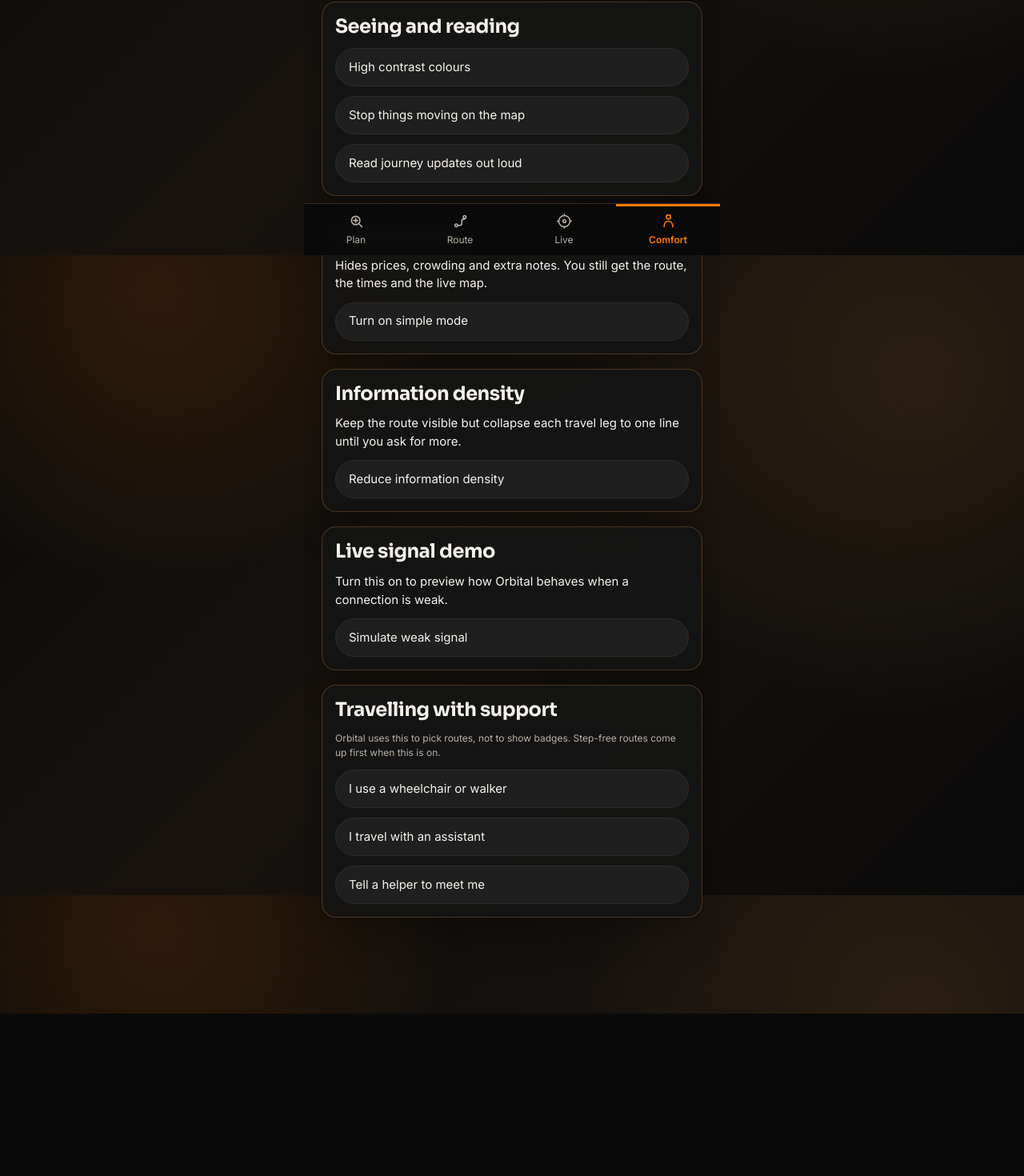
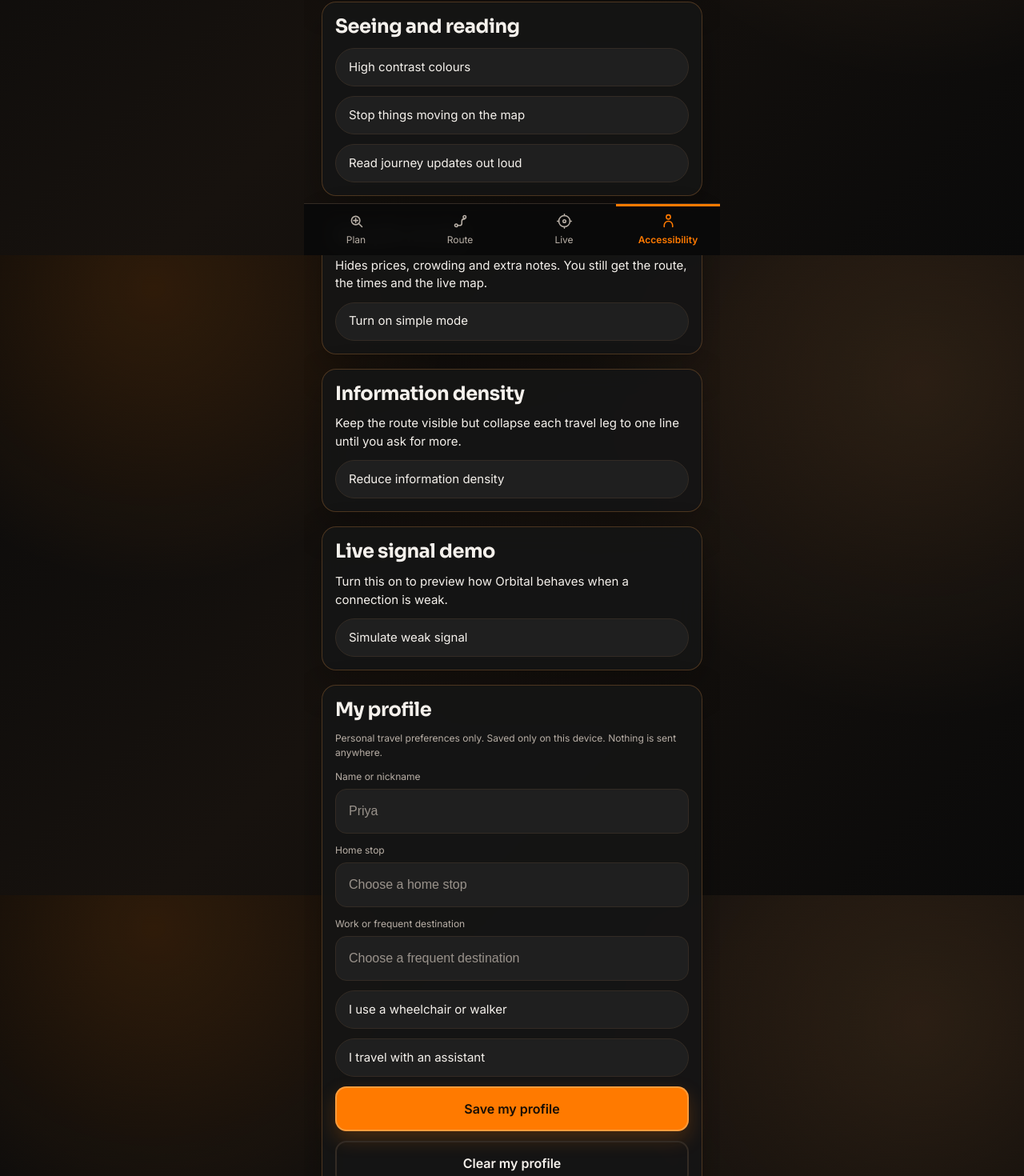
Before and after one commit to gayangidevindi/-Cre8x-3.0, a Next.js app: page /settings in a window 1280 px wide. Shown: the part 481-1951 px from the top of the page at 80% size. Before the commit the page ends 1748 px from the top, so only its background shows below. Built offline with nearby package versions, Linux system fonts and the light colour scheme.

Commit message:
change the ui and other enhancements

```diff
--- a/app/globals.css
+++ b/app/globals.css
@@ -54,6 +54,7 @@ a{color:inherit;text-decoration:none}
 .field input,.field select{min-height:var(--tap);border-radius:14px;border:1px solid var(--line);
   background:var(--surface-2);color:var(--ink);padding:0 16px;font-size:var(--fs-3);width:100%}
 input::placeholder{color:var(--ink-dim);opacity:.8}
+.suggestions{display:grid;gap:5px;margin-top:-5px;padding:6px;border:1px solid var(--line);border-radius:14px;background:var(--surface-2);box-shadow:var(--shadow)}.suggestion{display:flex;align-items:center;justify-content:space-between;min-height:44px;padding:0 12px;border-radius:10px;text-align:left}.suggestion:hover,.suggestion:focus-visible{background:rgba(255,122,0,.14)}.suggestion:active{transform:scale(.98)}.suggestion span{color:var(--gold)}.route-preview{display:flex;align-items:center;gap:7px;color:var(--teal);font-size:var(--fs-label);font-weight:600}.mode-count{margin-top:-4px}.swap-active{animation:swap-pulse .36s ease}.saved-trip{opacity:0;transform:translateY(10px)}.saved-trip.is-mounted{animation:home-card-in .42s both;animation-delay:var(--stagger)}
 .copilot-note{display:flex;align-items:flex-start;gap:8px;color:var(--cyan);font-size:var(--fs-1)}
 .rebook-status{display:grid;gap:8px;color:var(--gold);font-weight:700}.progress,.confidence-bar{height:8px;border-radius:99px;background:rgba(245,241,236,.12);overflow:hidden}.progress i,.confidence-bar i{display:block;height:100%;width:72%;background:var(--gold);border-radius:inherit;animation:loading 1.5s ease-in-out}.confidence-bar i{background:var(--teal);animation:none;transition:width .4s ease}.forecast{display:grid;gap:6px;padding-top:8px;border-top:1px solid rgba(255,162,77,.2)}
 .completion{margin-top:12vh;text-align:center;align-items:center}.completion-mark{width:76px;height:76px;display:grid;place-items:center;border-radius:24px;background:rgba(255,162,77,.16);color:var(--teal);box-shadow:0 0 34px rgba(255,162,77,.18)}.eyebrow{font-size:var(--fs-label);letter-spacing:.12em;text-transform:uppercase;color:var(--teal);font-weight:700}.stat-grid{display:grid;grid-template-columns:repeat(3,1fr);gap:8px;width:100%;margin:10px 0}.stat-grid div{padding:12px 6px;background:var(--surface-2);border-radius:12px}.stat-grid strong,.stat-grid span{display:block}.stat-grid strong{font-family:Sora;font-size:var(--fs-3)}.stat-grid span{font-size:var(--fs-label);color:var(--ink-dim)}
@@ -92,8 +93,10 @@ input::placeholder{color:var(--ink-dim);opacity:.8}
 @keyframes reveal{from{opacity:0;transform:translateY(12px)}to{opacity:1;transform:none}}
 @keyframes routeSwitch{from{opacity:0;transform:translateX(10px)}to{opacity:1;transform:none}}
 @keyframes route-option-in{from{opacity:0;transform:translateY(8px)}to{opacity:1;transform:none}}
+@keyframes home-card-in{from{opacity:0;transform:translateY(10px)}to{opacity:1;transform:none}}@keyframes swap-pulse{50%{transform:scale(.98);opacity:.55}}
 @keyframes loading{from{transform:translateX(-100%)}to{transform:translateX(140%)}}
 @keyframes ticker-scroll{from{transform:translateX(0)}to{transform:translateX(-50%)}}@keyframes shimmer{to{background-position:-200% 0}}
 [data-motion="off"] .ticker{height:auto;min-height:58px;padding:7px 0 44px}.ticker:hover .ticker-track,.ticker:focus-within .ticker-track{animation-play-state:paused}[data-motion="off"] .ticker-track{animation:none;width:100%;min-width:0;display:flex;flex-wrap:wrap;white-space:normal;gap:7px;padding:0 10px}[data-motion="off"] .ticker-set{display:contents}[data-motion="off"] .ticker-set:nth-child(2){display:none}[data-motion="off"] .ticker-item{flex:0 1 auto;min-width:0;min-height:36px;padding:0 10px}[data-motion="off"] .ticker-meta{top:auto;right:0;height:38px;background:var(--night);padding:0 12px}
 [data-motion="off"] .skeleton-bar{animation:none;background:var(--surface-2)}
+[data-motion="off"] .saved-trip{opacity:1;transform:none;animation:none}.suggestion{transition:background .1s ease,transform .1s ease}
 @media (min-width:560px){.main{padding:16px 22px 120px}}
--- a/app/settings/page.js
+++ b/app/settings/page.js
@@ -1,11 +1,29 @@
 'use client';
-import { useState } from 'react';
+import { useEffect, useState } from 'react';
 import { useApp } from '../../components/Providers';
+import { PLACES } from '../../lib/data';
 
 export default function Settings() {
   const app = useApp();
   const pct = Math.round(app.scale * 100);
-  const [support, setSupport] = useState('');
+  const [profile, setProfile] = useState({ name: '', home: '', destination: '', mobility: false, assistant: false });
+  const [profileMessage, setProfileMessage] = useState('');
+
+  useEffect(() => {
+    if (!app.ready) return;
+    setProfile({ name: app.profileName, home: app.homeStop, destination: app.frequentDestination, mobility: app.usesMobilitySupport, assistant: app.travelsWithAssistant });
+  }, [app.ready]);
+
+  const saveProfile = () => {
+    app.set({ profileName: profile.name.trim(), homeStop: profile.home, frequentDestination: profile.destination, usesMobilitySupport: profile.mobility, travelsWithAssistant: profile.assistant });
+    setProfileMessage('Profile saved');
+  };
+
+  const clearProfile = () => {
+    app.clearProfile();
+    setProfile({ name: '', home: '', destination: '', mobility: false, assistant: false });
+    setProfileMessage('Profile cleared');
+  };
 
   return (
     <>
@@ -66,13 +84,18 @@ export default function Settings() {
         </button>
       </section>
 
-      <section className="card stack">
-        <h2>Travelling with support</h2>
-        <p className="muted">Orbital uses this to pick routes, not to show badges. Step-free routes come up first when this is on.</p>
-        <button className="chip" aria-pressed={support === 'mobility'} onClick={() => setSupport(support === 'mobility' ? '' : 'mobility')}>I use a wheelchair or walker</button>
-        <button className="chip" aria-pressed={support === 'assistant'} onClick={() => setSupport(support === 'assistant' ? '' : 'assistant')}>I travel with an assistant</button>
-        <button className="chip" aria-pressed={support === 'helper'} onClick={() => setSupport(support === 'helper' ? '' : 'helper')}>Tell a helper to meet me</button>
-        {support && <p className="badge ok" role="status">Support preference selected for this session.</p>}
+      <section className="card stack" aria-labelledby="profile-h">
+        <h2 id="profile-h">My profile</h2>
+        <p className="muted">Personal travel preferences only. Saved only on this device. Nothing is sent anywhere.</p>
+        <div className="field"><label htmlFor="profile-name">Name or nickname</label><input id="profile-name" value={profile.name} placeholder="Priya" onChange={(e) => setProfile((p) => ({ ...p, name: e.target.value }))} /></div>
+        <div className="field"><label htmlFor="profile-home">Home stop</label><input id="profile-home" list="profile-places" value={profile.home} placeholder="Choose a home stop" onChange={(e) => setProfile((p) => ({ ...p, home: e.target.value }))} /></div>
+        <div className="field"><label htmlFor="profile-destination">Work or frequent destination</label><input id="profile-destination" list="profile-places" value={profile.destination} placeholder="Choose a frequent destination" onChange={(e) => setProfile((p) => ({ ...p, destination: e.target.value }))} /></div>
+        <datalist id="profile-places">{PLACES.map((place) => <option key={place} value={place} />)}</datalist>
+        <button className="chip" aria-pressed={profile.mobility} onClick={() => setProfile((p) => ({ ...p, mobility: !p.mobility }))}>I use a wheelchair or walker</button>
+        <button className="chip" aria-pressed={profile.assistant} onClick={() => setProfile((p) => ({ ...p, assistant: !p.assistant }))}>I travel with an assistant</button>
+        <button className="btn primary" onClick={saveProfile}>Save my profile</button>
+        <button className="btn ghost" onClick={clearProfile}>Clear my profile</button>
+        {profileMessage && <p className="badge ok" role="status">{profileMessage}</p>}
       </section>
     </>
   );
--- a/components/Providers.jsx
+++ b/components/Providers.jsx
@@ -7,7 +7,8 @@ export const useApp = () => useContext(Ctx);
 const DEFAULTS = {
   scale: 1, contrast: 'normal', motion: 'on', simple: 'off', density: 'normal', speak: false,
   from: 'Harbour Terrace', to: 'Ratmalana Sky Hub', routeId: 'calm', when: 'now', journeyStarted: false,
-  progress: 0, arrived: false, weakSignal: false
+  progress: 0, arrived: false, weakSignal: false, profileName: '', homeStop: '', frequentDestination: '',
+  usesMobilitySupport: false, travelsWithAssistant: false
 };
 
 export default function Providers({ children }) {
@@ -18,8 +19,10 @@ export default function Providers({ children }) {
     try {
       const prefs = localStorage.getItem('orbital.prefs') || localStorage.getItem('oracle.prefs');
       const journey = localStorage.getItem('orbital.journey') || localStorage.getItem('oracle.journey');
+      const profile = localStorage.getItem('orbital.profile');
       if (prefs) setState((s) => ({ ...s, ...JSON.parse(prefs) }));
       if (journey) setState((s) => ({ ...s, ...JSON.parse(journey) }));
+      if (profile) setState((s) => ({ ...s, ...JSON.parse(profile) }));
     } catch (e) {}
     setReady(true);
   }, []);
@@ -36,10 +39,16 @@ export default function Providers({ children }) {
       const { scale, contrast, motion, simple, density, speak, weakSignal } = state;
       localStorage.setItem('orbital.prefs', JSON.stringify({ scale, contrast, motion, simple, density, speak, weakSignal }));
       localStorage.setItem('orbital.journey', JSON.stringify({ from: state.from, to: state.to, routeId: state.routeId, when: state.when, journeyStarted: state.journeyStarted, progress: state.progress, arrived: state.arrived }));
+      localStorage.setItem('orbital.profile', JSON.stringify({ profileName: state.profileName, homeStop: state.homeStop, frequentDestination: state.frequentDestination, usesMobilitySupport: state.usesMobilitySupport, travelsWithAssistant: state.travelsWithAssistant }));
     } catch (e) {}
   }, [state, ready]);
 
   const set = (patch) => setState((s) => ({ ...s, ...patch }));
+
+  const clearProfile = () => {
+    setState((s) => ({ ...s, profileName: '', homeStop: '', frequentDestination: '', usesMobilitySupport: false, travelsWithAssistant: false }));
+    try { localStorage.removeItem('orbital.profile'); } catch (e) {}
+  };
 
   const say = (text) => {
     if (!state.speak || typeof window === 'undefined' || !window.speechSynthesis) return;
@@ -47,5 +56,5 @@ export default function Providers({ children }) {
     window.speechSynthesis.speak(new SpeechSynthesisUtterance(text));
   };
 
-  return <Ctx.Provider value={{ ...state, ready, set, say }}>{children}</Ctx.Provider>;
+  return <Ctx.Provider value={{ ...state, ready, set, clearProfile, say }}>{children}</Ctx.Provider>;
 }
--- a/components/Shell.jsx
+++ b/components/Shell.jsx
@@ -12,7 +12,7 @@ const TABS = [
   { href: '/', label: 'Plan', icon: 'plan' },
   { href: '/journey', label: 'Route', icon: 'route' },
   { href: '/track', label: 'Live', icon: 'live' },
-  { href: '/settings', label: 'Comfort', icon: 'comfort' }
+  { href: '/settings', label: 'Accessibility', icon: 'comfort' }
 ];
 
 export default function Shell({ children }) {
@@ -21,7 +21,6 @@ export default function Shell({ children }) {
   const app = useApp();
   const [open, setOpen] = useState(false);
   const updated = useLiveClock();
-
   const bigger = () => app.set({ scale: Math.min(1.6, +(app.scale + 0.15).toFixed(2)) });
   const smaller = () => app.set({ scale: Math.max(1, +(app.scale - 0.15).toFixed(2)) });
   const explainScreen = () => {
@@ -46,7 +45,7 @@ export default function Shell({ children }) {
       <header className="bar">
         <Link href="/" className="brand"><span className="dot" aria-hidden="true"><TransitIcon name="orbital" size={19} /></span>Orbital <span className="brand-year">2100</span></Link>
         <button className="chip" onClick={() => setOpen(true)} aria-haspopup="dialog">
-          <span aria-hidden="true">Aa</span> Comfort
+          <span aria-hidden="true">Aa</span> Accessibility
         </button>
       </header>
 
@@ -63,7 +62,7 @@ export default function Shell({ children }) {
       {open && (
         <>
           <div className="backdrop" onClick={() => setOpen(false)} />
-          <div className="sheet" role="dialog" aria-label="Comfort controls">
+              <div className="sheet" role="dialog" aria-label="Accessibility settings">
             <div className="between" style={{ marginBottom: 14 }}>
               <h2>Make this easier</h2>
               <button className="chip" onClick={() => setOpen(false)}>Done</button>
```
Also changed, not shown: app/journey/page.js (+20 -6 lines), app/page.js (+46 -6 lines).
